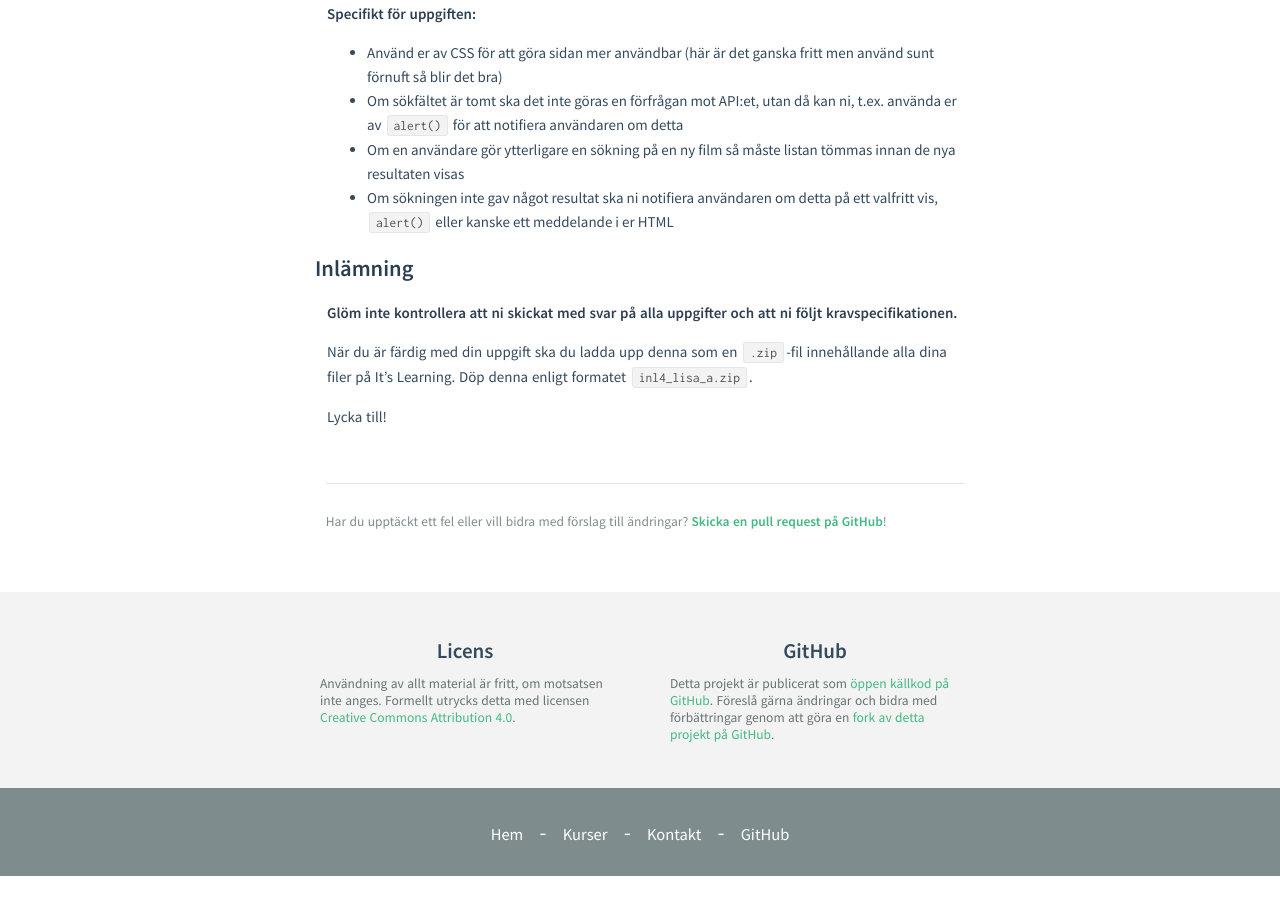
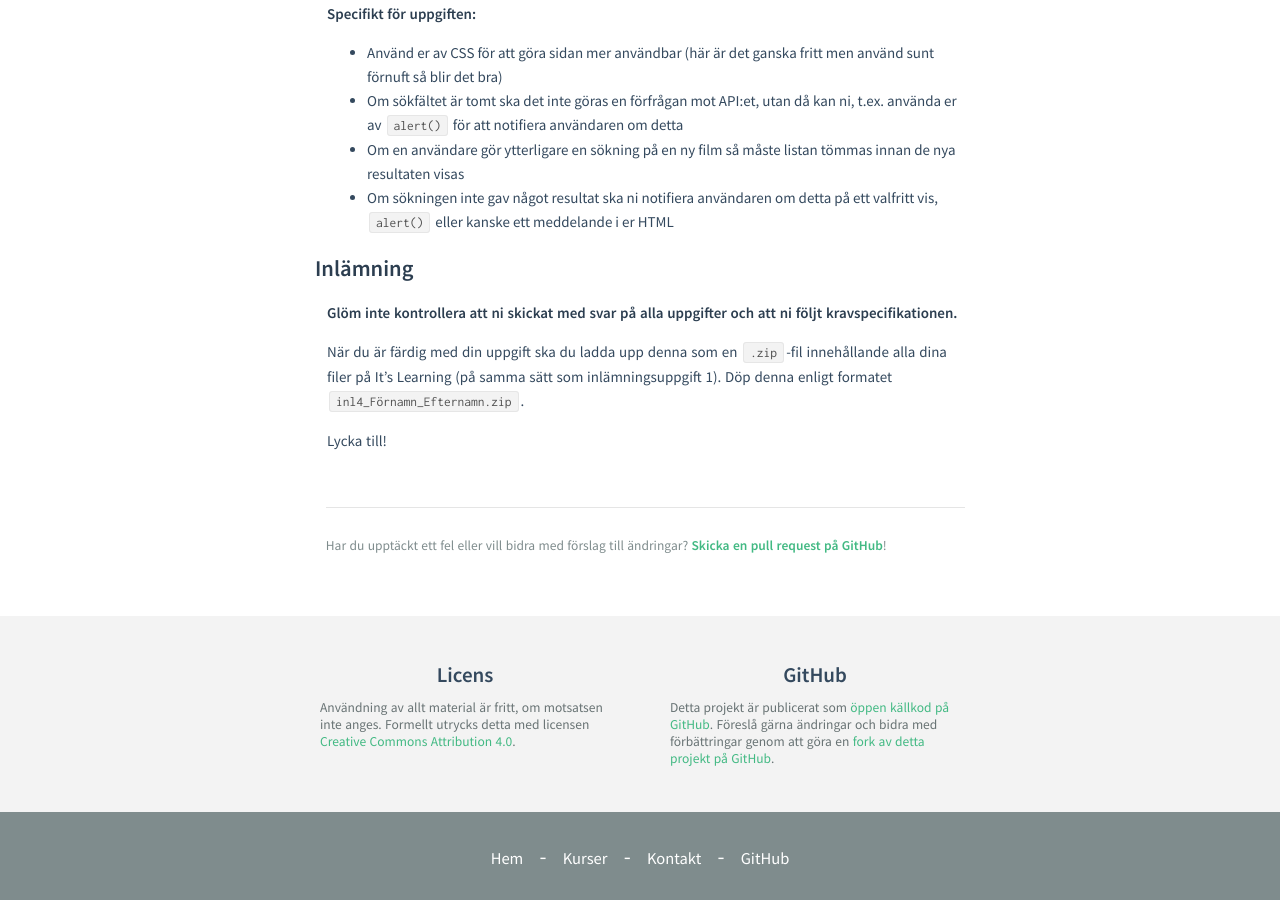
Before and after one commit to alsterholm/mah-webbutv.github.io, a Jekyll site: the page built from courses/da281a_da265a/assignments/uppg4.md, in a window 1280 px wide and 900 px high, scrolled down 3278 px. Built offline with Jekyll 4.4.1, drawn with Linux system fonts in a browser that asks for light colours; before the commit the page ends 4154 px from its top, so only the background shows below that.

Commit message:
Update uppg4.md

```diff
--- a/courses/da281a_da265a/assignments/uppg4.md
+++ b/courses/da281a_da265a/assignments/uppg4.md
@@ -112,6 +112,6 @@
 
 **Glöm inte kontrollera att ni skickat med svar på alla uppgifter och att ni följt kravspecifikationen.**
 
-När du är färdig med din uppgift ska du ladda upp denna som en `.zip`-fil innehållande alla dina filer på It's Learning. Döp denna enligt formatet `inl4_lisa_a.zip`.
+När du är färdig med din uppgift ska du ladda upp denna som en `.zip`-fil innehållande alla dina filer på It's Learning (på samma sätt som inlämningsuppgift 1). Döp denna enligt formatet `inl4_Förnamn_Efternamn.zip`.
 
 Lycka till!
```
